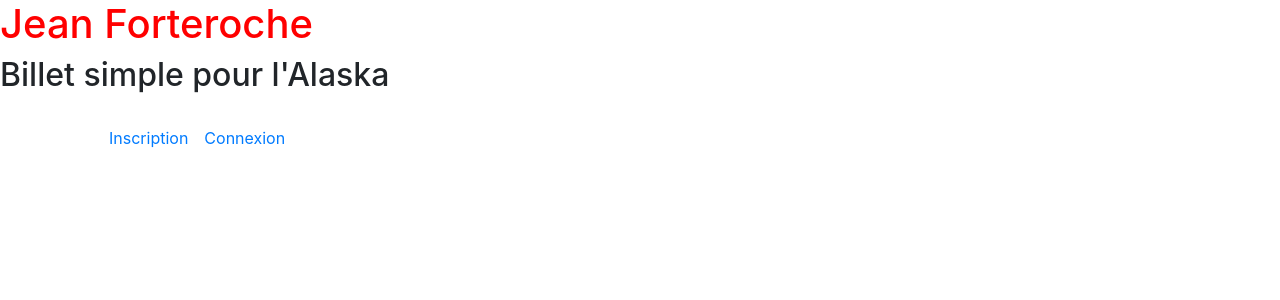
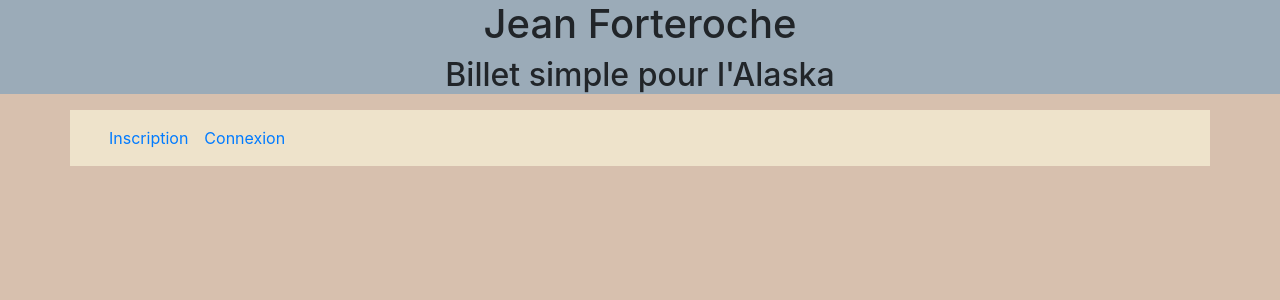
Before and after one commit to cece4526/projet5php, a PHP site: template templates/home.html.twig in a window 1280 px wide. Shown: the top 300 px of the page. Run offline with PHP 8.4, Linux system fonts and the light colour scheme; the template is opened without the code that fills it, so the values that code supplies are empty; some libraries are stand-ins or nearby versions.

Commit message:
finish template tawig for all page

```diff
--- a/public/css/scss/styles.scss
+++ b/public/css/scss/styles.scss
@@ -1,7 +1,16 @@
-body{
+*{
     margin: 0;
     padding: 0;
 }
-h1{
-    color: red;
+header{
+    background-color: #9babb8;
 }
+section{
+    background-color: #eee3cb;
+}
+h1,h2{
+    text-align: center;
+}
+#color_body{
+    background-color: #D7C0AE;
+}
--- a/public/css/styles.css
+++ b/public/css/styles.css
@@ -1,10 +1,22 @@
-body {
+* {
   margin: 0;
   padding: 0;
 }
 
-h1 {
-  color: red;
+header {
+  background-color: #9babb8;
+}
+
+section {
+  background-color: #eee3cb;
+}
+
+h1, h2 {
+  text-align: center;
+}
+
+#color_body {
+  background-color: #D7C0AE;
 }
 
 /*# sourceMappingURL=styles.css.map */
```
Also changed, not shown: 1 other file.
